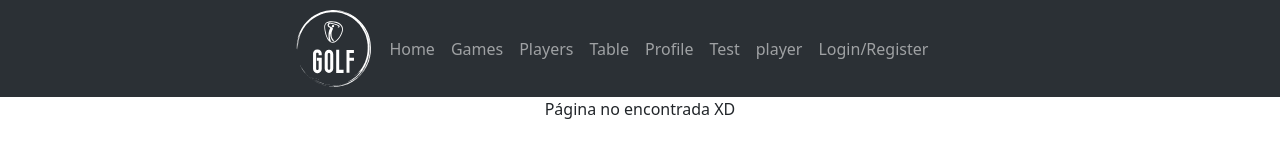
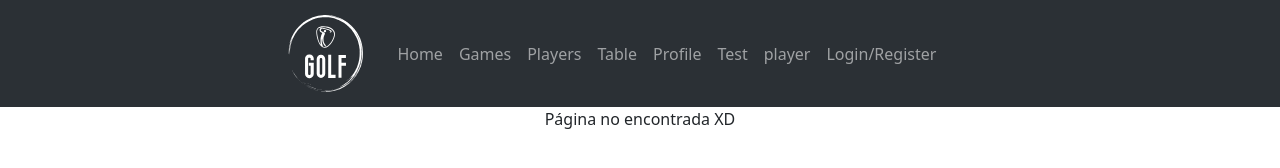
Before and after one commit to METRO3H/Golf-Project, a website built with webpack: page src/views/index.html in a window 1280 px wide. Built offline with nearby package versions, Linux system fonts and the light colour scheme.

Commit message:
NAVBAR CTMM

```diff
--- a/src/index.js
+++ b/src/index.js
@@ -1,4 +1,6 @@
 import "bootstrap/dist/css/bootstrap.min.css"
+import 'bootstrap/dist/js/bootstrap.bundle.js'
+
 import "./styles/index.css"
 import {nav_bar_section} from "./constants/dom.js"
 import { initializeRouter, handleLinkClick } from './router/router_handler.js';
--- a/src/views/nav-bar.html
+++ b/src/views/nav-bar.html
@@ -1,15 +1,17 @@
 <nav class="navbar navbar-expand-lg bg-body-tertiary sticky-top bg-dark" data-bs-theme="dark">
+
   <div class="container-fluid justify-content-center">
-        <a href="/" >
+    <a class="navbar-brand" href="/">
       <img id="nav-bar-logo" src="/src/assets/Golf logos/svg/White logo - no background.svg" alt="Logo" width="auto" height="81">
     </a>
+
     <button class="navbar-toggler" type="button" data-bs-toggle="collapse" data-bs-target="#navbarSupportedContent" aria-controls="navbarSupportedContent" aria-expanded="false" aria-label="Toggle navigation">
       <span class="navbar-toggler-icon"></span>
     </button>
-      </button>
-      <div class="collapse navbar-collapse flex-grow-0" id="navbarNav">
 
-        <ul class="navbar-nav">
+    <div class="collapse navbar-collapse flex-grow-0" id="navbarSupportedContent">
+
+      <ul class="navbar-nav me-auto mb-2 mb-lg-0">
         <li class="nav-item">
           <a class="nav-link" aria-current="page" href="/">Home</a>
         </li>
@@ -34,8 +36,8 @@
         <li class="nav-item">
           <a class="nav-link" href="/sign">Login/Register</a>
         </li>
+
       </ul>
-
     </div>
   </div>
 </nav>
```
Also changed, not shown: src/views/index.html (+1 -0 lines), src/views/searcher.html (line endings or trailing spaces). Lines whose indentation alone changed are shown as unchanged.
